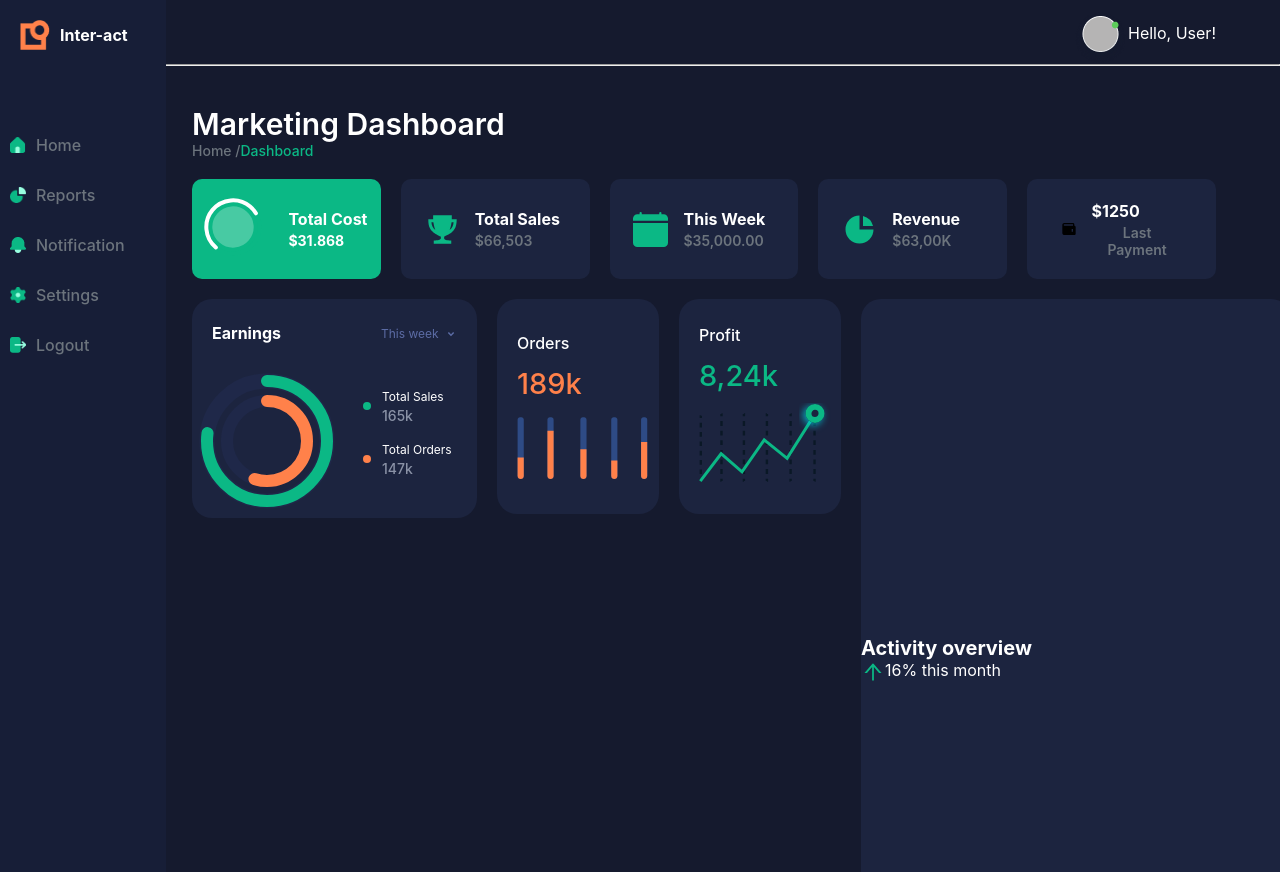
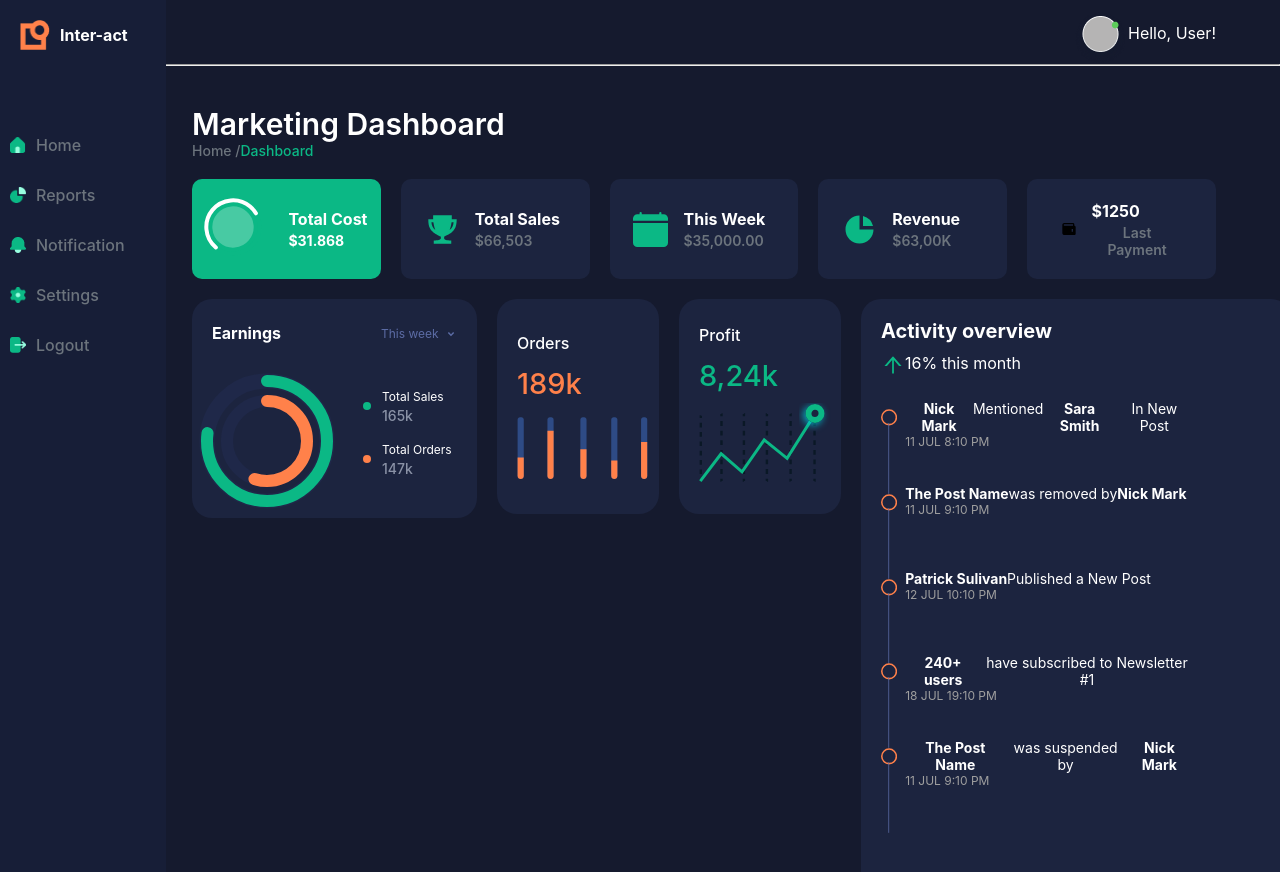
Before and after one commit to RizalPurwanto/dashboard-test, a React (Create React App) app: page / in a window 1280 px wide. Shown: the top 872 px of the page. Built offline with nearby package versions, Linux system fonts and the light colour scheme.

Commit message:
activity list with icons added

```diff
--- /dev/null
+++ b/src/components/ActivityBullet.js
@@ -0,0 +1,21 @@
+
+export default function ActivityBullet () {
+    return (
+        <svg
+        width="21"
+        height="106"
+        viewBox="0 0 21 106"
+        fill="none"
+        xmlns="http://www.w3.org/2000/svg"
+      >
+        <circle
+          cx="10.5"
+          cy="10.5"
+          r="9.5"
+          stroke="#FF814A"
+          stroke-width="2"
+        />
+        <line cx="2" x1="10" x2="10" y1="18" y2="110" stroke="#5C6CA5" />
+      </svg>
+    )
+}
--- a/src/components/ActivityOverview.js
+++ b/src/components/ActivityOverview.js
@@ -1,25 +1,31 @@
 import { styled } from "styled-components";
 import { AiOutlineArrowUp } from "react-icons/ai";
 import { IconContext } from "react-icons/lib";
+import ActivityBullet from "./ActivityBullet";
 const Container = styled.div`
   display: flex;
   flex-direction: column;
-  justify-content: center;
+  justify-content: flex-start;
   align-items: flex-start;
-  width: 430px;
+  width: 390px;
   height: 722px;
   background-color: #1c243f;
   margin-top: 20px;
-  margin-left:20px;
+  margin-left: 20px;
   border-radius: 20px;
-  margin-bottom:20px;
+  margin-bottom: 20px;
+  gap: 10px;
+  padding: 20px;
 `;
 
 const ActivityListContainer = styled.div`
   display: flex;
   flex-direction: column;
-  justify-content: center;
+  justify-content: flex-start;
   align-items: flex-start;
+  width: 100%;
+  margin-top:10px;
+
 `;
 
 const ActivityTitle = styled.div`
@@ -36,6 +42,57 @@ const ActivityStatus = styled.div`
   flex-direction: row;
   justify-content: center;
 `;
+
+const ActivityItem = styled.div`
+  width: 80%;
+  height: 16%;
+  display: flex;
+`;
+
+const ActivityInfo = styled.div`
+  display: flex;
+  flex-direction: column;
+  width: 120%;
+  margin-top: 3px;
+  font-size: 14px;
+  font-weight: 400;
+  color: #ffffff;
+  align-items: flex-start;
+  padding-left: 8px;
+`;
+
+const ActivityDate = styled.div`
+  font-size: 12px;
+  font-weight: 400;
+  color: #9f9f9f;
+`;
+
+const ActivityText = styled.div`
+display: flex;
+`;
+
+const activityArr = [
+  {
+    text: <ActivityText><strong>Nick Mark</strong> Mentioned <strong>Sara Smith</strong> In New Post</ActivityText>,
+    date: "11 JUL 8:10 PM",
+  },
+  {
+    text: <ActivityText><strong>The Post Name</strong> was removed by <strong>Nick Mark</strong></ActivityText>,
+    date: "11 JUL 9:10 PM",
+  },
+  {
+    text: <ActivityText><strong>Patrick Sulivan</strong> Published a New Post</ActivityText>,
+    date: "12 JUL 10:10 PM",
+  },
+  {
+    text: <ActivityText><strong>240+ users</strong> have subscribed to Newsletter #1</ActivityText>,
+    date: "18 JUL 19:10 PM",
+  },
+  {
+    text: <ActivityText><strong>The Post Name</strong> was suspended by <strong>Nick Mark</strong></ActivityText>,
+    date: "11 JUL 9:10 PM",
+  },
+];
 
 export default function ActivityOverview() {
   return (
@@ -57,7 +114,18 @@ export default function ActivityOverview() {
         <div>16% this month</div>
       </ActivityStatus>
 
-      <ActivityListContainer></ActivityListContainer>
+      <ActivityListContainer>
+        {activityArr.map((el) => (
+              <ActivityItem>
+              <ActivityBullet></ActivityBullet>
+              <ActivityInfo>
+              {el.text}
+                <ActivityDate>{el.date}</ActivityDate>
+              </ActivityInfo>
+            </ActivityItem>
+        ))}
+
+      </ActivityListContainer>
     </Container>
   );
 }
```
